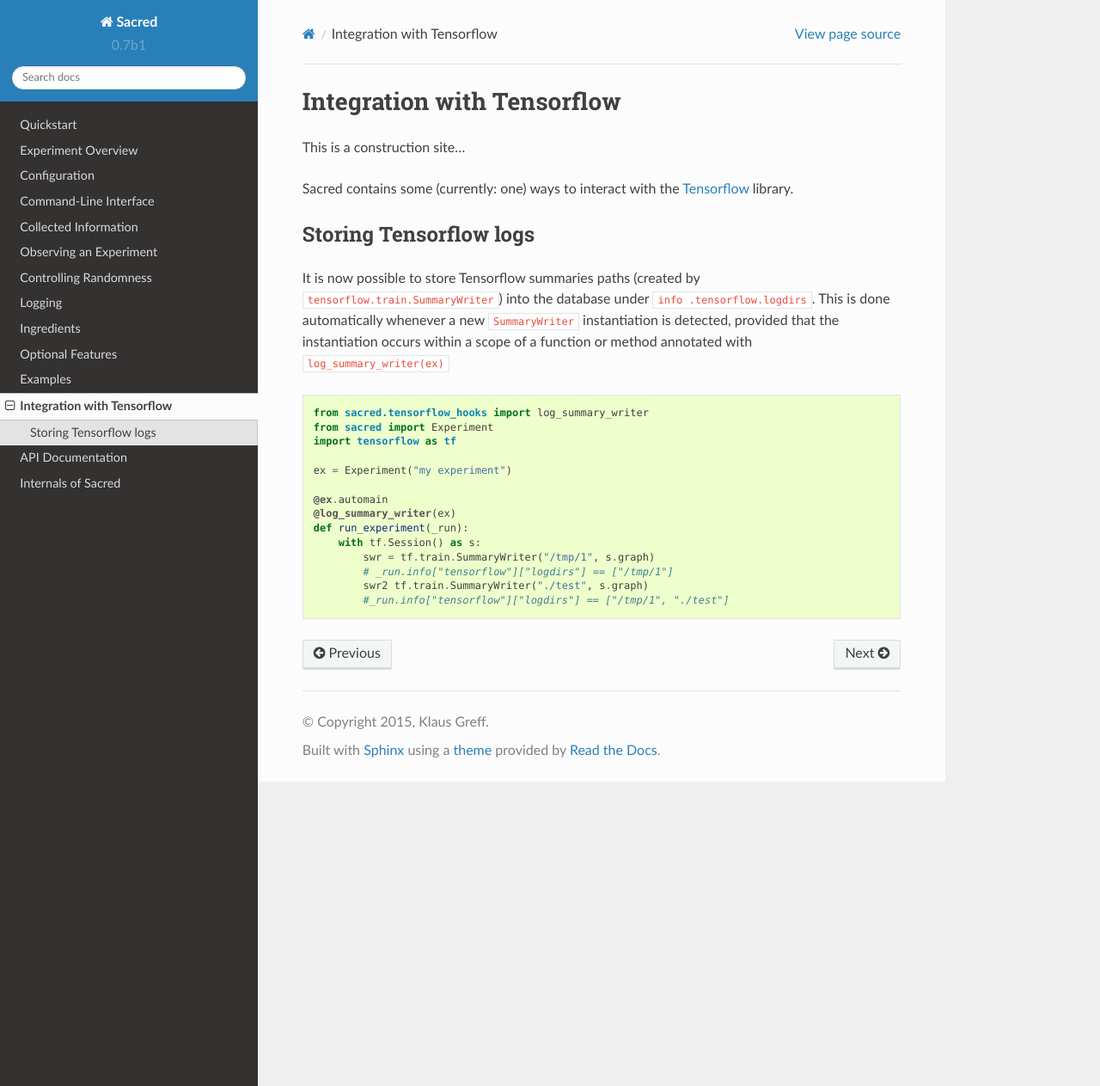
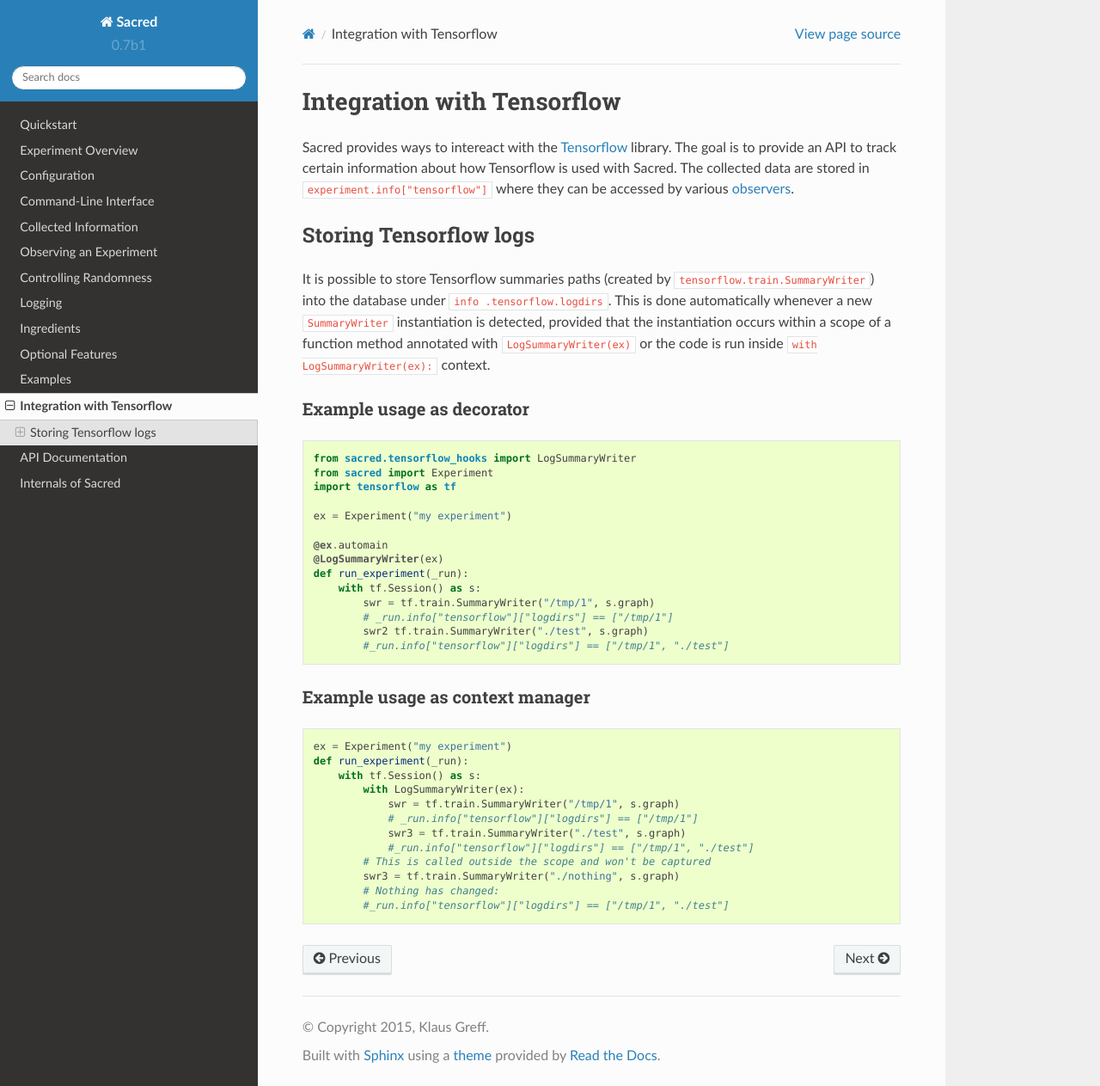
Before and after one commit to IDSIA/sacred, a Sphinx documentation site: the page built from docs/tensorflow.rst, in a window 1280 px wide and 1263 px high. Shown: the whole window at 86% size. Built offline with Sphinx 7.4.7 and the Read the Docs theme 2.0.0, drawn with Linux system fonts in a browser that asks for light colours.

Commit message:
Use LogSummaryWriter both as context manager and decorator
updated tests and documentation

```diff
--- a/docs/tensorflow.rst
+++ b/docs/tensorflow.rst
@@ -1,28 +1,35 @@
 Integration with Tensorflow
 ***************************
-This is a construction site...
 
-Sacred contains some (currently: one) ways to interact with the Tensorflow_ library.
+Sacred provides ways to intereact with the Tensorflow_ library.
+The goal is to provide an API to track certain information about
+how Tensorflow is used with Sacred. The collected data are stored
+in ``experiment.info["tensorflow"]`` where they can be accessed
+by various :doc:`observers <observers>`.
 
 Storing Tensorflow logs
 -----------------------
-It is now possible to store Tensorflow summaries paths (created by
+It is possible to store Tensorflow summaries paths (created by
 ``tensorflow.train.SummaryWriter``) into the database under ``info
 .tensorflow.logdirs``. This is done automatically whenever a new
 ``SummaryWriter`` instantiation is detected, provided that the
 instantiation occurs within a scope
-of a function or method annotated with ``log_summary_writer(ex)``
+of a function  method annotated with ``LogSummaryWriter(ex)``
+or the code is run inside ``with LogSummaryWriter(ex):`` context.
+
+Example usage as decorator
+...........................
 
 .. code-block:: python
 
-    from sacred.tensorflow_hooks import log_summary_writer
+    from sacred.tensorflow_hooks import LogSummaryWriter
     from sacred import Experiment
     import tensorflow as tf
 
     ex = Experiment("my experiment")
 
     @ex.automain
-    @log_summary_writer(ex)
+    @LogSummaryWriter(ex)
     def run_experiment(_run):
         with tf.Session() as s:
             swr = tf.train.SummaryWriter("/tmp/1", s.graph)
@@ -30,4 +37,23 @@
             swr2 tf.train.SummaryWriter("./test", s.graph)
             #_run.info["tensorflow"]["logdirs"] == ["/tmp/1", "./test"]
 
+
+
+Example usage as context manager
+.................................
+
+.. code-block:: python
+
+        ex = Experiment("my experiment")
+        def run_experiment(_run):
+            with tf.Session() as s:
+                with LogSummaryWriter(ex):
+                    swr = tf.train.SummaryWriter("/tmp/1", s.graph)
+                    # _run.info["tensorflow"]["logdirs"] == ["/tmp/1"]
+                    swr3 = tf.train.SummaryWriter("./test", s.graph)
+                    #_run.info["tensorflow"]["logdirs"] == ["/tmp/1", "./test"]
+                # This is called outside the scope and won't be captured
+                swr3 = tf.train.SummaryWriter("./nothing", s.graph)
+                # Nothing has changed:
+                #_run.info["tensorflow"]["logdirs"] == ["/tmp/1", "./test"]
 .. _Tensorflow: http://www.tensorflow.org/
```
Also changed, not shown: 3 other files.
